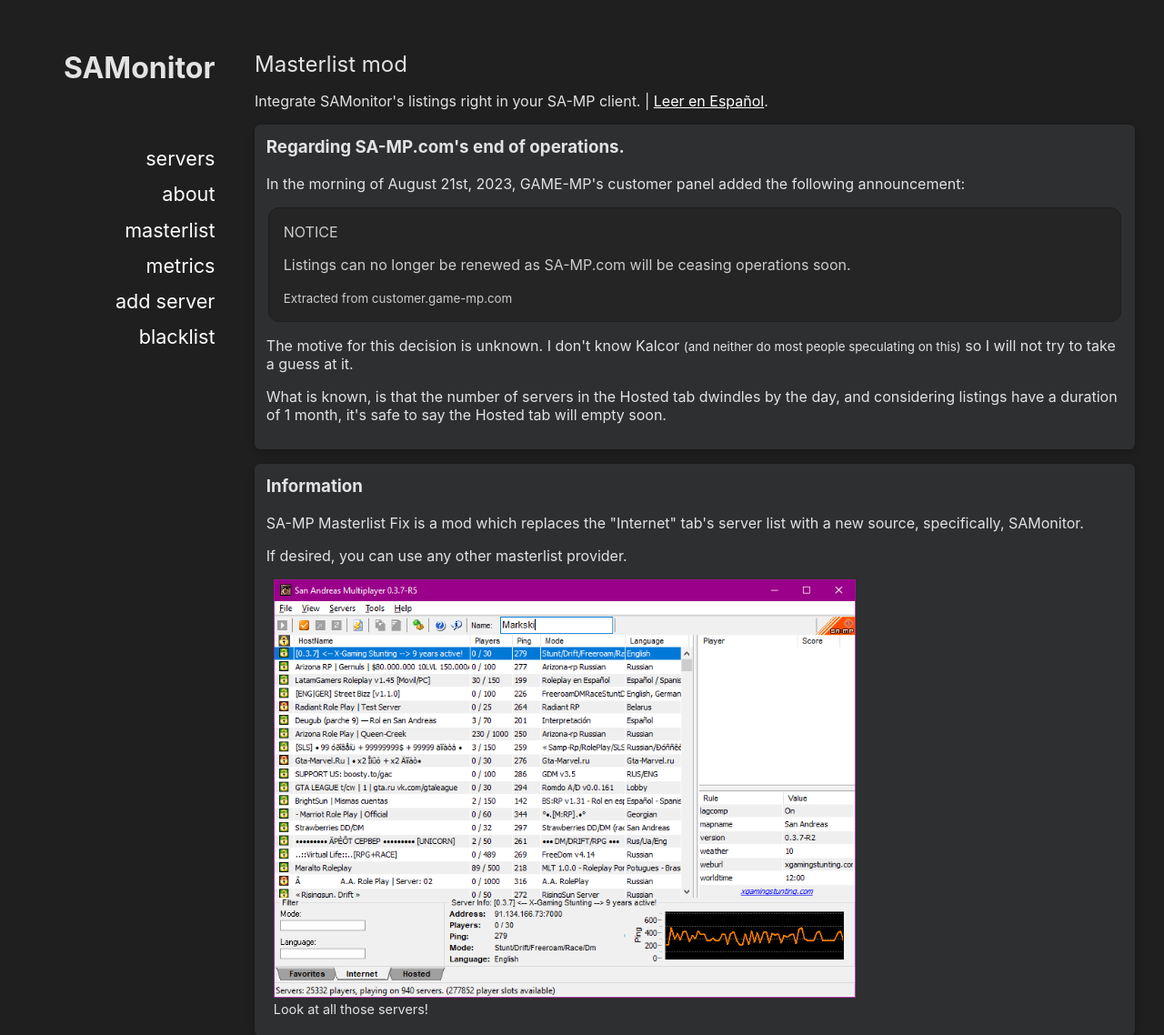
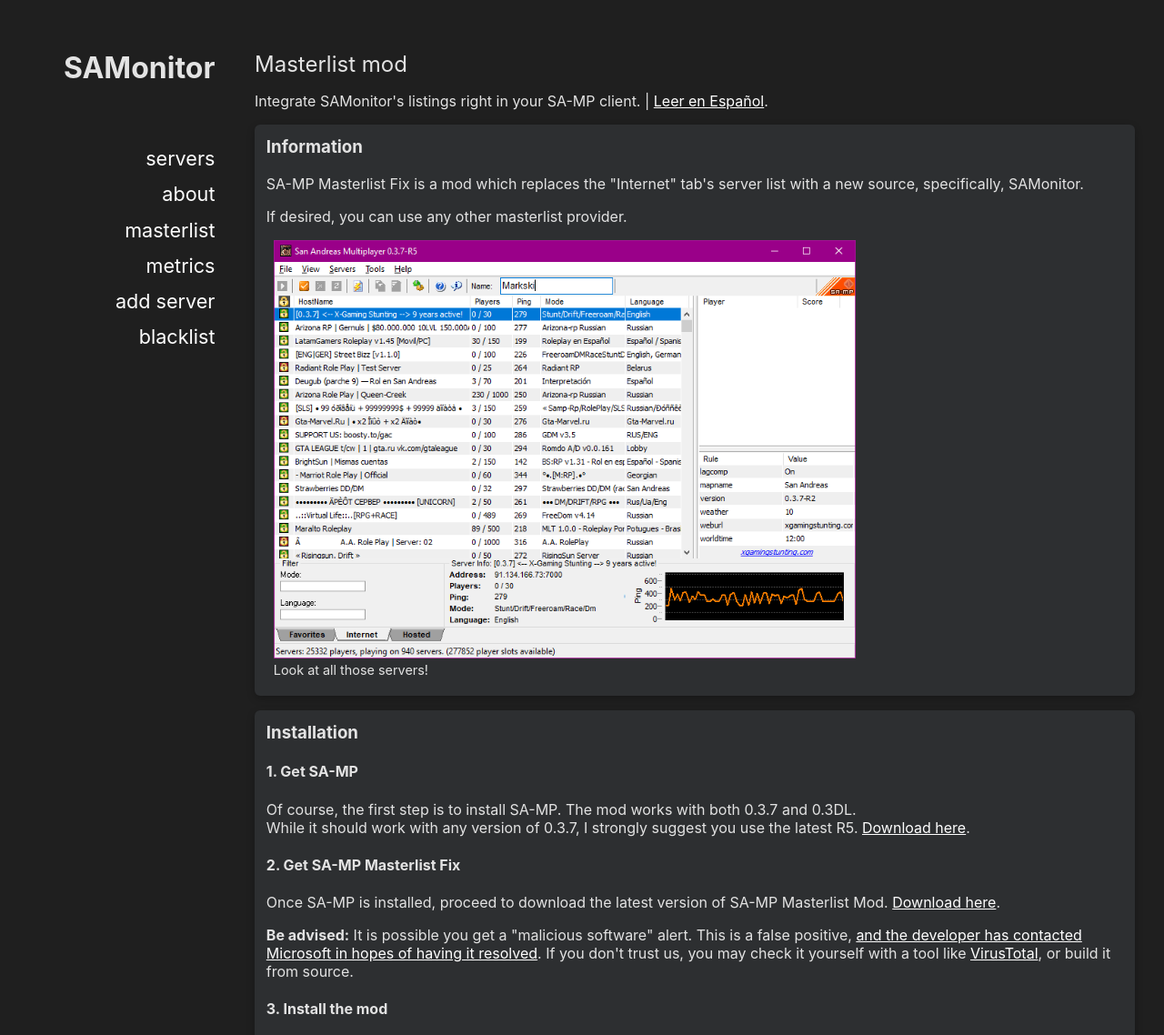
Before and after one commit to markski1/SAMonitor-browser, a PHP site: page /masterlist.php in a window 1280 px wide. Shown: the top 1138 px of the page at 91% size. Run offline with PHP 8.4, Linux system fonts and the light colour scheme.

Commit message:
remove masterlist sa-mp.com preface

```diff
--- a/masterlist.php
+++ b/masterlist.php
@@ -8,20 +8,6 @@
 <div>
     <h2>Masterlist mod</h2>
     <p>Integrate SAMonitor's listings right in your SA-MP client. | <a href="masterlist.php?spanish" hx-get="masterlist.php?spanish" hx-push-url="true" hx-target="#main"">Leer en Español</a>.</p>
-    <div class="innerContent">
-        <h3>Regarding SA-MP.com's end of operations.</h3>
-        <p>In the morning of August 21st, 2023, GAME-MP's customer panel added the following announcement:</p>
-
-        <fieldset style="color: #CCCCCC; padding: 1rem">
-            <p>NOTICE</p>
-            <p>Listings can no longer be renewed as SA-MP.com will be ceasing operations soon.</p>
-            <small>Extracted from customer.game-mp.com</small>
-        </fieldset>
-
-        <p>The motive for this decision is unknown. I don't know Kalcor <small>(and neither do most people speculating on this)</small> so I will not try to take a guess at it.</p>
-
-        <p>What is known, is that the number of servers in the Hosted tab dwindles by the day, and considering listings have a duration of 1 month, it's safe to say the Hosted tab will empty soon.</p>
-    </div>
 
     <div class="innerContent">
         <h3>Information</h3>
@@ -81,20 +67,6 @@
 <div>
     <h2>Masterlist mod</h2>
     <p>Integra el listado de servidores de SAMonitor en SA-MP. | <a href="masterlist.php" hx-get="masterlist.php" hx-push-url="true" hx-target="#main"">Read in English</a>.
-    <div class="innerContent">
-        <h3>Prólogo, respecto al cese de operaciones de SA-MP.com</h3>
-        <p>En la mañana del 21 de Agosto, 2023, en el panel de cliente de GAME-MP se muestra el siguiente mensaje:</p>
-
-        <fieldset style="color: #CCCCCC; padding: 1rem">
-            <p>ATENCIÓN</p>
-            <p>Los listados ya no se puede renovar porque SA-MP.com pronto cesara sus operaciones.</p>
-            <small>(traducido del inglés) | Extraído de customer.game-mp.com</small>
-        </fieldset>
-
-        <p>El motivo es desconocido. No conosco a Kalcor <small>(ni tampoco la mayoria de quienes lo andan especulando)</small> asi que no voy a intentar adivinarlo.</p>
-
-        <p>Lo que si se sabe es que el numero de servidores en Hosted baja cada dia, y pronto ya no habra ninguno.</p>
-    </div>
 
     <div class="innerContent">
         <h3>Información</h3>
```
